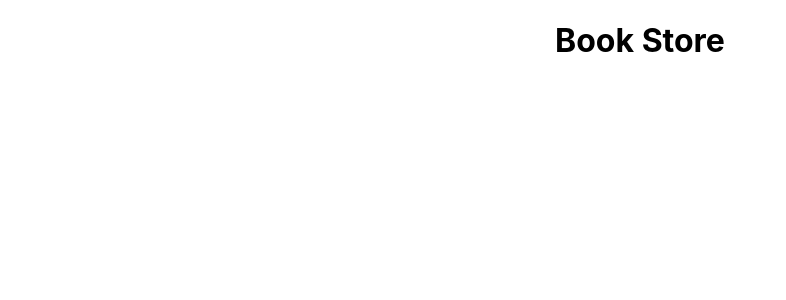
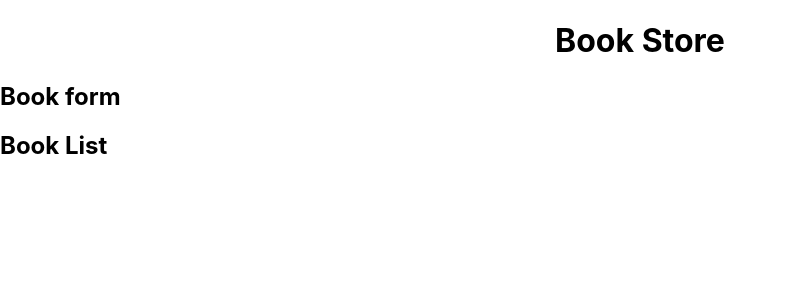
Before and after one commit to codesalley/book-store, a React (Create React App) app: page / in a window 1280 px wide. Shown: the top 300 px of the page, without its empty margins (0-786 px from the left). Built offline with nearby package versions, Linux system fonts and the light colour scheme.

Commit message:
add components

```diff
--- a/src/App.js
+++ b/src/App.js
@@ -1,9 +1,13 @@
 import './App.css';
+import BookForm from './components/BookForm';
+import BookList from './components/BookList';
 
 function App() {
   return (
     <div className="App">
-      <h1>Book Store</h1>
+      <h1>Book Store </h1>
+      <BookForm />
+      <BookList />
     </div>
   );
 }
--- /dev/null
+++ b/src/components/BookForm.js
@@ -0,0 +1,3 @@
+const BookForm = () => <h2>Book form</h2>;
+
+export default BookForm;
--- /dev/null
+++ b/src/components/BookList.js
@@ -0,0 +1,3 @@
+const BookList = () => <h2>Book List</h2>;
+
+export default BookList;
```
Also changed, not shown: src/actions/index.js (added), src/components/Book.js (added), src/reducers/books.js (added), src/reducers/index.js (added).
